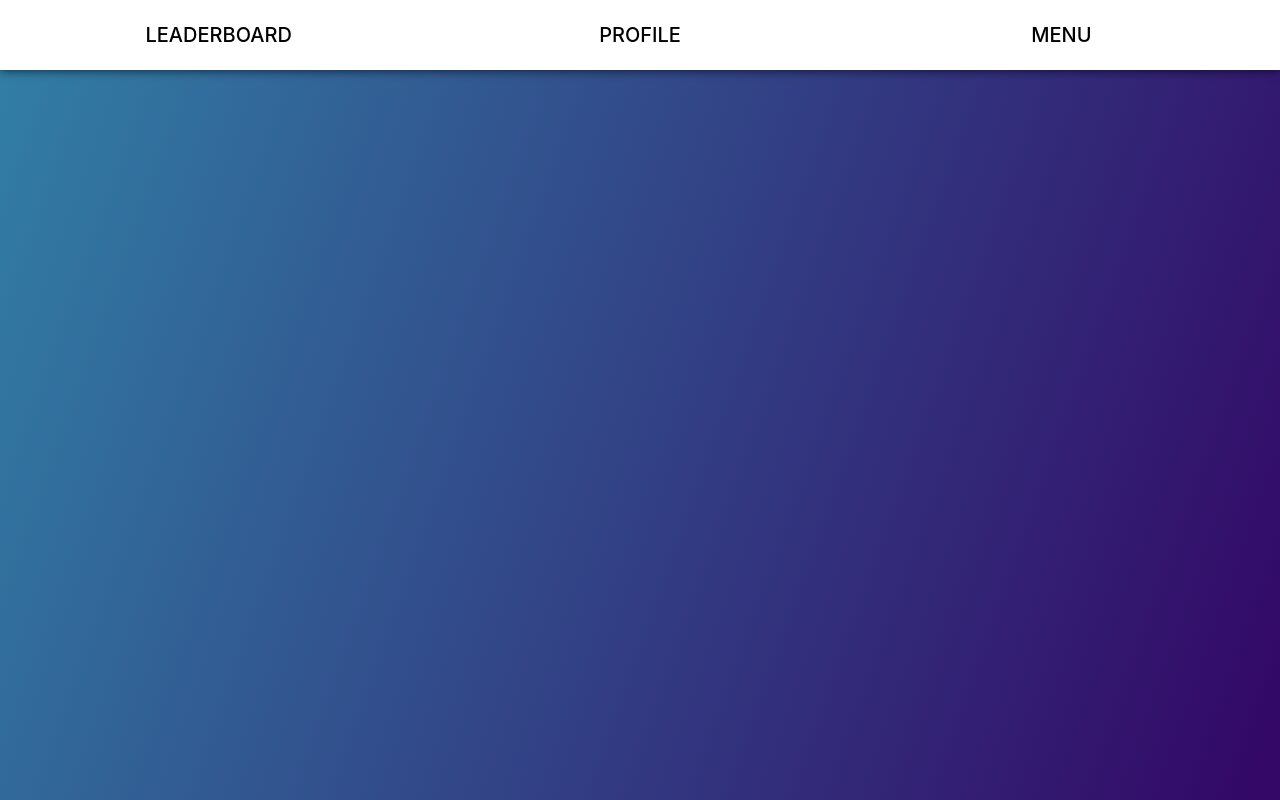
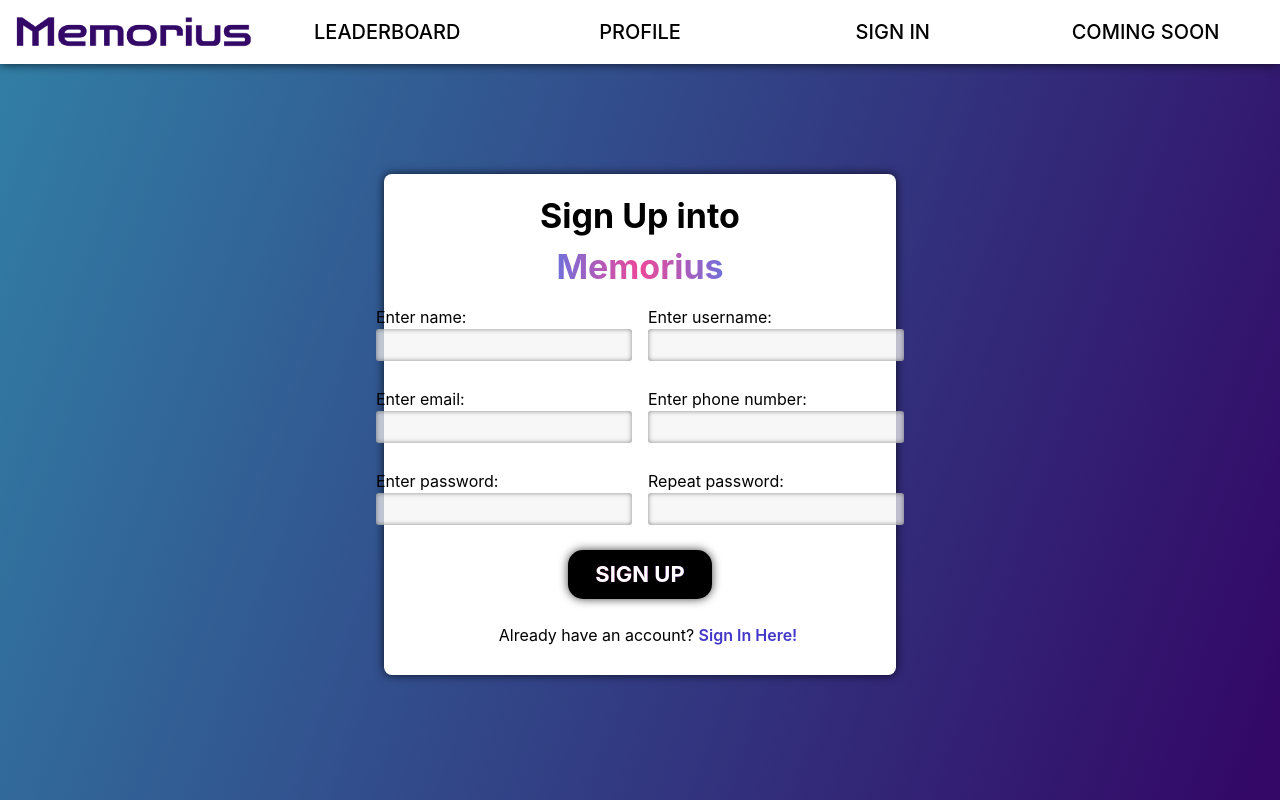
Before and after one commit to KkarliskK/memorius, a React (Vite) app in the folder frontend/: page /register in a window 1280 px wide. Built offline with nearby package versions, Linux system fonts and the light colour scheme.

Commit message:
made register form style

```diff
--- a/frontend/src/App.jsx
+++ b/frontend/src/App.jsx
@@ -1,7 +1,9 @@
 import './style/App.css'
-import LandingPage from './components/LandingPage';
+import LandingPage from './view/LandingPage';
 import { BrowserRouter, Routes, Route } from "react-router-dom";
 import Header from './components/Header';
+import Login from './view/Login';
+import Register from './view/Register';
 
 function App() {
 
@@ -11,7 +13,8 @@ function App() {
     <Header />
       <Routes>
         <Route path="/" element={<LandingPage />}/>
-
+        <Route path="/login" element={<Login />}/>
+        <Route path="/register" element={<Register />}/>
       </Routes>
     </BrowserRouter>
     </>
--- a/frontend/src/components/Header.jsx
+++ b/frontend/src/components/Header.jsx
@@ -1,24 +1,35 @@
 import css from '../style/Header.module.css';
 import { useNavigate, Link, useLocation } from 'react-router-dom';
+import logo from '../assets/logo.png';
 
 function Header() {
 
   return (
     <>
         <div className={`w-full flex bg-white p-2 ${css.header}`}>
-            <div className={`flex justify-center p-3 flex w-1/3 ${css.headerElement}`}>
+            <div className={`flex justify-center p-0 flex w-1/3 ${css.headerElement}`}>
+                <Link to='/'>
+                    <img className={`${css.logo}`} src={logo} />
+                </Link>
+            </div>
+            <div className={`flex justify-center items-center p-0 flex w-1/3 ${css.headerElement}`}>
                 <Link to='/leaderboard'>
                     Leaderboard
                 </Link>
             </div>
-            <div className={`flex justify-center p-3 flex w-1/3 ${css.headerElement}`}>
+            <div className={`flex justify-center items-center p-0 flex w-1/3 ${css.headerElement}`}>
                 <Link to='/profile'>
                     Profile
                 </Link>
             </div>
-            <div className={`flex justify-center p-3 flex w-1/3 ${css.headerElement}`}>
-                <Link to='/menu'>
-                    Menu
+            <div className={`flex justify-center items-center p-0 flex w-1/3 ${css.headerElement}`}>
+                <Link to='/login'>
+                    Sign In
+                </Link>
+            </div>
+            <div className={`flex justify-center items-center p-0 flex w-1/3 ${css.headerElement}`}>
+                <Link to='/#'>
+                    Coming soon
                 </Link>
             </div>
         </div>
--- a/frontend/src/style/Header.module.css
+++ b/frontend/src/style/Header.module.css
@@ -7,3 +7,7 @@
 .header{
     box-shadow: 0px 0px 10px 0px rgba(0,0,0,0.75);
 }
+
+.logo{
+    height: 6vh;
+}
--- a/frontend/src/style/Landing.module.css
+++ b/frontend/src/style/Landing.module.css
@@ -1,4 +1,4 @@
-.createAccountButton{
+.link{
     background: white;
     border: none;
     border-radius: 15px;
@@ -10,7 +10,7 @@
     transition: all ease-in-out .25s;
 }
 
-.createAccountButton:hover{
+.link:hover{
     box-shadow: 0px 0px 15px 1px rgba(0,0,0,0.75);
 }
 
@@ -46,7 +46,7 @@
   .p{
     color: white;
     font-size: 18px;
-    width: 40%;
+    width: 45%;
     text-align: center;
     margin: 15px;
   }
--- /dev/null
+++ b/frontend/src/style/Register.module.css
@@ -0,0 +1,100 @@
+.mainContainer{
+    min-height: 90vh;
+}
+
+.signupContainer{
+    min-height: 55vh;
+    border-radius: 8px;
+    background-color: white;
+    width: 40%;
+    box-shadow: 0px 0px 10px 0px rgba(0,0,0,0.75);
+}
+
+.inputField{
+    background-color: rgba(245, 244, 244, 0.75);
+    box-shadow: inset 0px 0px 5px 0px rgba(0,0,0,0.45);
+    border-radius: 3px;
+    outline: none;
+    border: none;
+}
+
+.signupForm{
+    width: 100%;
+    height: 100%;
+}
+
+.signupSplit{
+    margin: 5px;
+    width: 100%;
+}
+
+.signupHead{
+    display: flex;
+    width: 100%;
+    min-height: 10vh;
+}
+
+.signupBody{
+    display: flex;
+    flex-direction: column;
+    width: 100%;
+}
+
+.signupFooter{
+    display: flex;
+    width: 100%;
+}
+
+.inputBox{
+    width: 100%;
+    height: 100%;
+}
+
+.h2{
+    font-size: 34px;
+    font-weight: 700;
+    width: 50%;
+    text-align: center;
+}
+
+.signupButton{
+    background: black;
+    border: none;
+    border-radius: 15px;
+    color: white;
+    text-transform: uppercase;
+    font-weight: 800;
+    font-size: 22px;
+    box-shadow: 0px 0px 10px 0px rgba(0,0,0,0.75);
+    transition: all ease-in-out .25s;
+    width: 30%;
+}
+
+.signupButton:hover{
+    box-shadow: 0px 0px 11px 1px rgba(0,0,0,0.95);
+}
+
+.signupButtonText{
+    background: linear-gradient(to right, crimson,purple,blue);
+    background-size: 200% 200%;
+    animation: rainbow 2s ease-in-out infinite;
+    background-clip: text;
+    -webkit-background-clip:text;
+    color:rgb(255, 255, 255);
+    font-size: 22px;
+    text-align:center;
+    transition: color .2s ease-in-out;
+    text-transform:uppercase;
+    font-weight: 700;
+    border-radius: 15px;
+  }
+
+  .signupButtonText:hover{
+    color:rgba(255, 255, 255, 0);
+  }
+
+  @keyframes rainbow {
+    0%{background-position:left}
+    50%{background-position:right}
+    100%{background-position:left}
+  }
--- a/frontend/src/components/LandingPage.jsx
+++ b/frontend/src/view/LandingPage.jsx
@@ -1,3 +1,4 @@
+import { Link } from 'react-router-dom';
 import css from '../style/Landing.module.css';
 
 function LandingPage() {
@@ -11,11 +12,14 @@ function LandingPage() {
             </h1>
             <p className={`${css.p}`}>A simple card memory game.
                 Flip the cards and try to match two to gain score.
-                Beat highscores in <a href='#'>leaderboard</a>.
-                Earn coins by compleating levels, buy custom cards and themes.
+                Beat highscores in <a className={`text-teal-300`} href='/leaderboard'>leaderboard</a>.
+                Buy custom cards and themes in the shop with coins.
+                You can earn coins by completing levels!
                 And a lot more, Start Now!
             </p>
-            <button className={`p-3 m-4 ${css.createAccountButton}`}><p className={`w-full ${css.createAccountButtonText}`}>Create Account</p></button>
+            <Link className={`p-3 m-4 ${css.link}`} to='/register'>
+              <p className={`w-full ${css.createAccountButtonText}`}>Create Account</p>
+            </Link>
         </div>
       </div>
     </>
--- /dev/null
+++ b/frontend/src/view/Login.jsx
@@ -0,0 +1,11 @@
+import css from '../style/Login.module.css';
+
+function Login() {
+
+    return (
+      <>
+      </>
+    )
+}
+
+export default Login;
--- /dev/null
+++ b/frontend/src/view/Register.jsx
@@ -0,0 +1,80 @@
+import css from '../style/Register.module.css';
+
+function Register() {
+
+    return (
+      <>
+      <div className={`flex justify-center items-center ${css.mainContainer}`}>
+        <div className={`flex flex-col items-center p-4 ${css.signupContainer}`}>
+          <div className={`flex justify-center ${css.signupHead}`}>
+            <h2 className={`${css.h2}`}>Sign Up into <span className={`block text-transparent bg-clip-text bg-gradient-to-r from-blue-500 via-pink-500 to-blue-500 ${css.h1}`}>Memorius</span></h2>
+          </div>
+          <div className={`${css.signupBody}`}>
+            <form className={`flex flex-col justify-center items-center ${css.signupForm}`}>
+              <div className={`flex justify-center ${css.signupSplit}`}>
+                <div className={`flex flex-col m-2 ${css.inputBox}`}>
+                  <label for='name'>Enter name:</label>
+                  <input
+                    type='text'
+                    id='name'
+                    className={`p-1 ${css.inputField}`}
+                  />
+                </div>
+                <div className={`flex flex-col m-2 ${css.inputBox}`}>
+                  <label for='username'>Enter username:</label>
+                  <input
+                    type='text'
+                    id='username'
+                    className={`p-1 ${css.inputField}`}
+                  />
+                </div>
+              </div>
+              <div className={`flex justify-center ${css.signupSplit}`}>
+                <div className={`flex flex-col m-2 ${css.inputBox}`}>
+                  <label for='email'>Enter email:</label>
+                  <input
+                    type='text'
+                    id='email'
+                    className={`p-1 ${css.inputField}`}
+                  />
+                </div>
+                <div className={`flex flex-col m-2 ${css.inputBox}`}>
+                  <label for='mobile'>Enter phone number:</label>
+                  <input
+                    type='number'
+                    id='mobile'
+                    className={`p-1 ${css.inputField}`}
+                  />
+                </div>
+              </div>
+              <div className={`flex justify-center ${css.signupSplit}`}>
+                <div className={`flex flex-col m-2 ${css.inputBox}`}>
+                  <label for='password'>Enter password:</label>
+                  <input
+                    type='password'
+                    id='password'
+                    className={`p-1 ${css.inputField}`}
+                  />
+                </div>
+                <div className={`flex flex-col m-2 ${css.inputBox}`}>
+                  <label for='repeatPassword'>Repeat password:</label>
+                  <input
+                    type='password'
+                    id='repeatPassword'
+                    className={`p-1 ${css.inputField}`}
+                  />
+                </div>
+              </div>
+              <button className={`p-2 m-3 ${css.signupButton}`}><p className={`${css.signupButtonText}`}>Sign Up</p></button>
+            </form>
+            <div className={`p-1 m-2 flex justify-center items-center ${css.signupFooter}`}>
+              <p>Already have an account? <a className={`text-indigo-700 font-semibold`} href='/login'>Sign In Here!</a></p>
+            </div>
+          </div>
+        </div>
+      </div>
+      </>
+    )
+}
+
+export default Register;
```
Also changed, not shown: frontend/src/assets/logo.png (added), frontend/src/components/Login.jsx (deleted), frontend/src/components/Register.jsx (deleted), frontend/src/style/Login.module.css (added), 1 other file (tests, documents, lock files or other folders).
